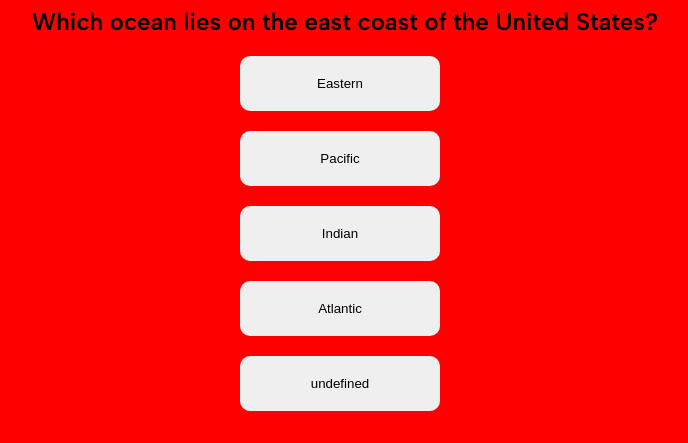
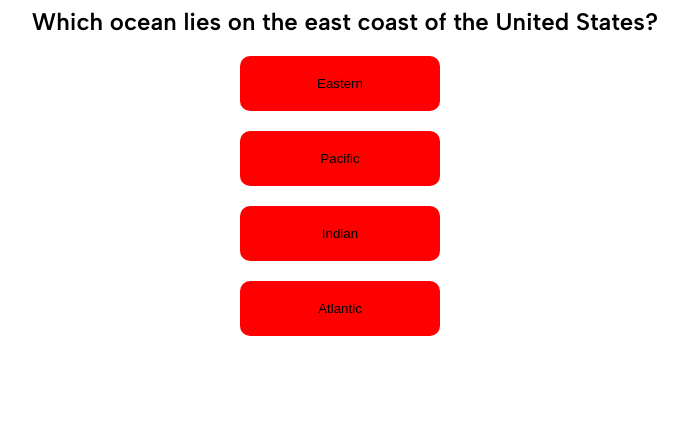
Before and after one commit to cinalselin/js-loop-quiz, a plain HTML site: page index.html in a window 1280 px wide. Both pictures are taken after a click on the button "Eastern". Shown: the part 353-796 px from the top of the page, without its empty margins (295-983 px from the left). Drawn offline with Linux system fonts and the light colour scheme; grey boxes are pictures that could not be loaded.

Commit message:
fixed if else function

```diff
--- a/assets/css/style.css
+++ b/assets/css/style.css
@@ -22,7 +22,6 @@ img:not(img:first-of-type) {
 #content {
   display: flex;
   flex-direction: column;
-  justify-content: center;
   align-items: center;
   margin-top: 50px;
 }
--- a/assets/js/main.js
+++ b/assets/js/main.js
@@ -67,35 +67,37 @@ let data = [
 
 for (let i = 0; i <= data.length; i++) {
   const img = document.createElement("img");
-  img.src = data[i].url;
+  img.setAttribute("src", data[i].url);
+  //   img.src = data[i].url;
   content.appendChild(img);
 
-  // TODO not working properly -> undefined
+  // TODO not working properly ->
 
   const question = document.createElement("h2");
   question.innerText = data[i].question;
   content.appendChild(question);
 
-  for (let a = 0; a <= data[i].choice.length; a++) {
+  for (let a = 0; a < data[i].choice.length; a++) {
     const choice = document.createElement("button");
     choice.innerText = data[i].choice[a];
     content.appendChild(choice);
-  }
+
+    // const answer = data[i].answer
+
     const buttonClick = document.querySelectorAll("button");
     buttonClick.forEach((item) =>
       item.addEventListener("click", () => {
-      console.log("clicked");
-
         // TODO not working properly
-      if (item.innerText == data[i].answer) {
-        document.body.style.backgroundColor = "green";
-        console.log("right choice!");
+        if (item.innerText.toString() == data[i].answer.toString()) {
+          choice.style.backgroundColor = "green";
+          console.log("right choice!" + data[i].answer);
         } else {
-        document.body.style.backgroundColor = "red";
+          choice.style.backgroundColor = "red";
           console.log("try again!");
         }
       })
     );
+  }
 }
 
 // ALTE VORGEHENSWEISE IM FOR LOOP
```
Lines whose indentation alone changed are shown as unchanged.
